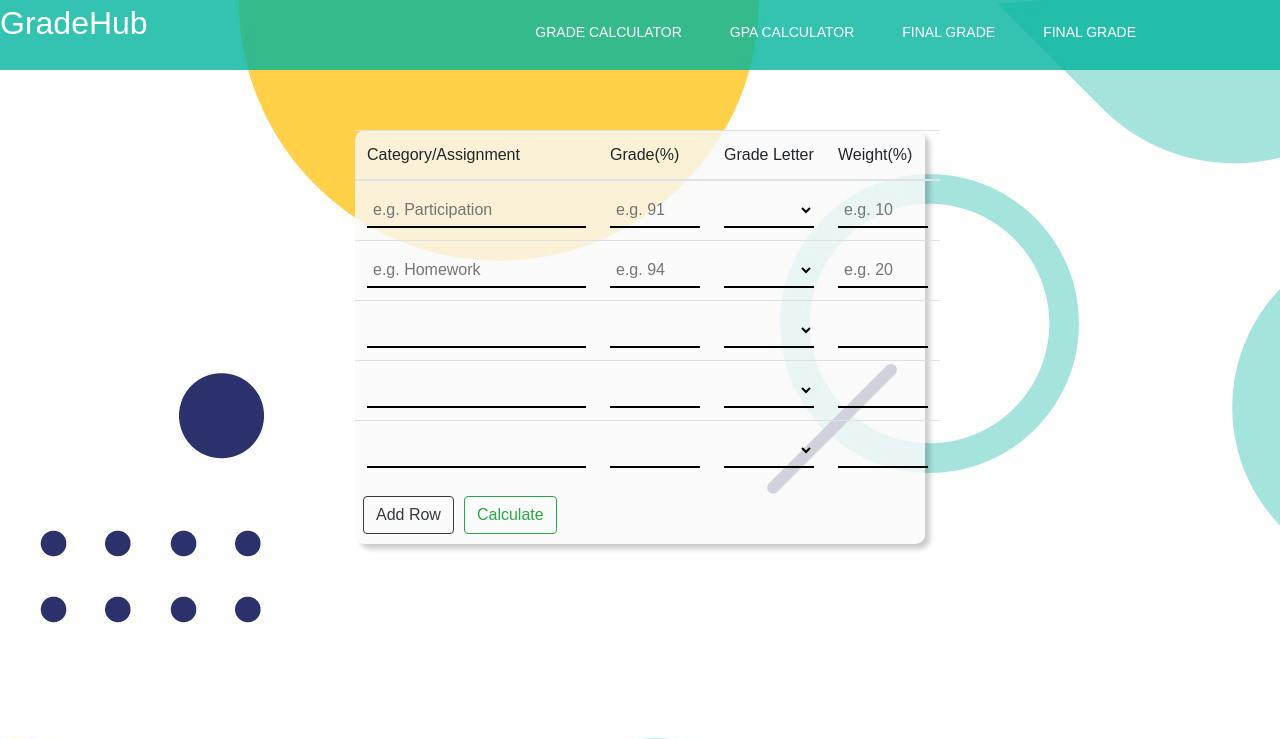
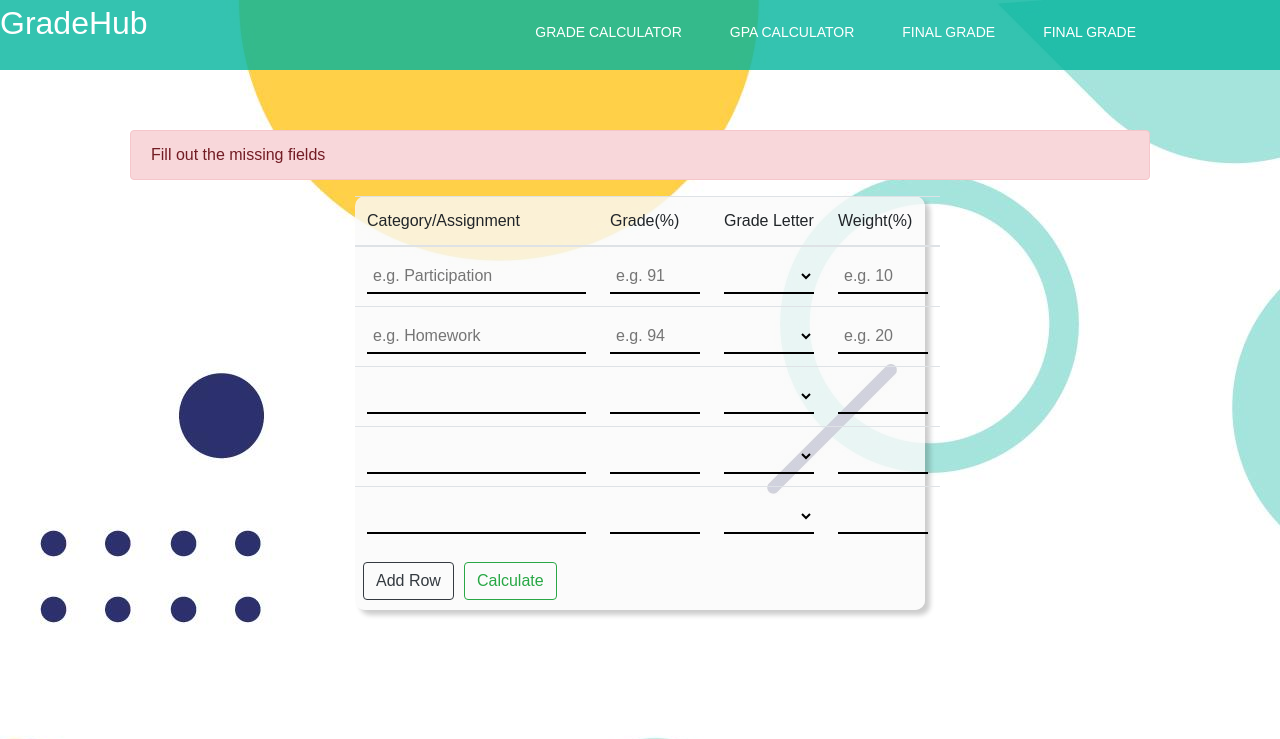
Before and after one commit to KashBoi7/GradeCalculatorWeb, a Vue app in the folder frontend/: page /gradecalc in a window 1280 px wide. Shown: the top 739 px of the page. Built offline with nearby package versions, Linux system fonts and the light colour scheme.

Commit message:
Update GradeCalc.vue

```diff
--- a/frontend/src/components/GradeCalc.vue
+++ b/frontend/src/components/GradeCalc.vue
@@ -6,6 +6,9 @@
         >
         Grade Calculator
       </h1> -->
+    <div class="alert alert-danger" role="alert">
+  Fill out the missing fields
+    </div>
     <div class="mid-box">
       <div>
         <div>
@@ -132,7 +135,7 @@ export default {
         if ((this.grade[i] == null & this.weight[i] == null)) {
           g = 0
           w = 0
-        } else if (this.grade[i] === '' || this.weight[i] === '') {
+        } else if (this.grade[i] === '' & this.weight[i] === '') {
           g = 0
           w = 0
         } else {
@@ -255,6 +258,9 @@ section {
 .white {
   font-color: white;
 }
+.alert-danger {
+
+}
 .box{
   display: block;
   padding: 10px 6px;
```
